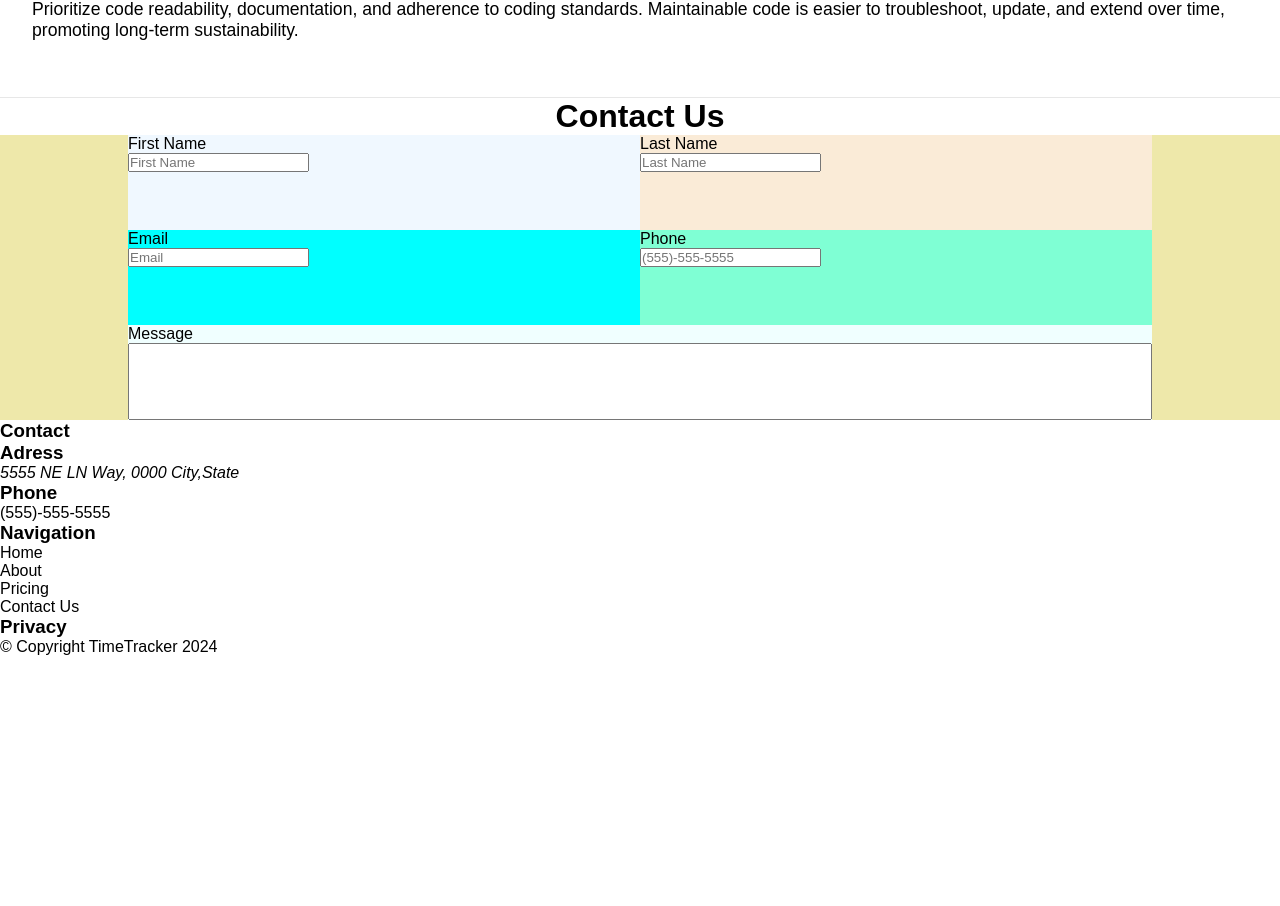
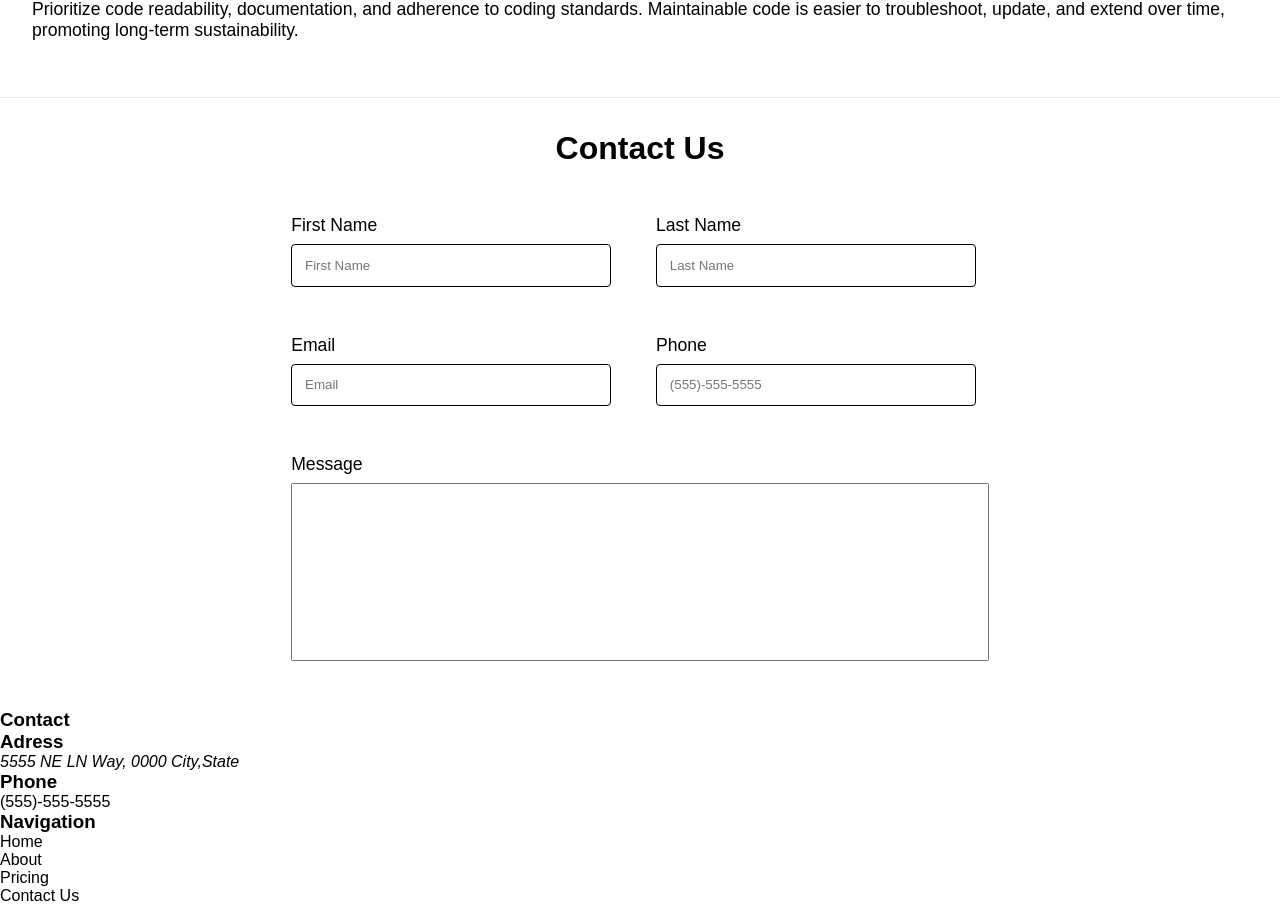
Before and after one commit to chenderson17/TimeTracker, a React (Create React App) app in the folder timetrackerwebapp/: page / in a window 1280 px wide. Shown: the part 2015-2921 px from the top of the page. Before the commit the page ends 2671 px from the top, so only its background shows below. Built offline with nearby package versions, Linux system fonts and the light colour scheme; some icons are missing.

Commit message:
finished contact section grid layout

```diff
--- a/timetrackerwebapp/src/Components/Contact.js
+++ b/timetrackerwebapp/src/Components/Contact.js
@@ -5,8 +5,10 @@ export default function Contact(){
    <h2 className="contact-header">Contact Us</h2>
    <form>
     <div className="fname-container">
+     <div className="contact-input-content">
     <label name='fname'>First Name</label>
     <input type='text' name='fname' placeholder="First Name"/>
+    </div>
     </div>
 
     <div className="lname-container">
@@ -26,7 +28,7 @@ export default function Contact(){
 
     <div className="contact-message-container">
     <label name="contact-message">Message</label>
-    <textarea name="contact-message" cols="30" rows="5"></textarea>
+    <textarea name="contact-message" cols="30" rows="8" maxLength={250}></textarea>
     </div>
    </form>
   </section>
--- a/timetrackerwebapp/src/Components/contact.css
+++ b/timetrackerwebapp/src/Components/contact.css
@@ -1,44 +1,68 @@
 .contact-header{
  text-align: center;
  font-size: 2em;
+ margin-top:2rem;
 }
 .contact-section input, .contact-section textarea {
  display: block;
 }
+
 .contact-section form{
-background-color: palegoldenrod;
 display: grid;
-grid-template-rows: repeat(3,1fr);
-grid-template-columns: repeat(2,0.4fr);
+grid-template-rows: repeat(3,0.5fr);
+grid-template-columns: repeat(2,0.3fr);
 justify-content: center;
+padding:2rem;
+}
+.contact-section form input{
+ width:20rem;
+ margin-top:0.5rem;
+ padding:0.8rem;
+ border:1px solid rgb(0, 0, 0);
+ border-radius:4px;
+}
+.contact-section label{
+ font-size: 1.1em;
 }
 .fname-container{
  grid-row-start: 1;
- background-color:aliceblue;
+;
+ padding: 1rem;
 }
+
 .lname-container{
  grid-row-start: 1;
  grid-column-start: 2;
- background-color:antiquewhite;
+
 }
 .email-container{
  grid-row-start: 2;
  grid-column-start: 1;
  grid-column-end: 2;
- background-color: aqua;
+
 }
 .phone-container{
  grid-row-start:2;
  grid-column-start: 2;
- background-color:aquamarine;
+
 }
 .contact-message-container{
  grid-row-start:3;
  grid-column-start:1;
  grid-column-end:3;
- background-color: azure;
+
 }
 .contact-message-container textarea{
  width:100%;
+ padding: 1rem;
+ font-size: 1rem;
  resize: none;
+ margin-top: 0.5rem;
+ font-family:sans-serif;
 }
+.contact-message-container textarea:focus{
+ outline:none;
+}
+.fname-container, .lname-container,.email-container,.phone-container,.contact-message-container{
+ padding:1rem;
+}
```
